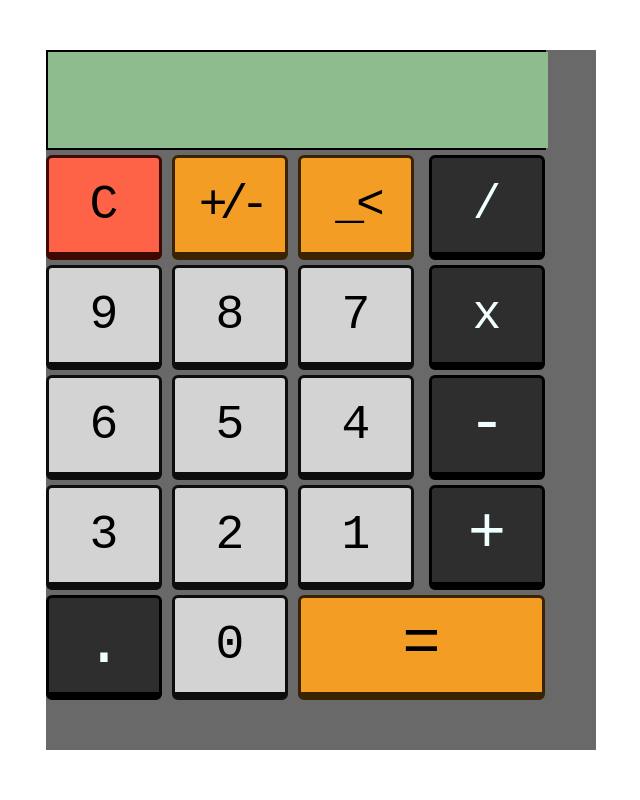
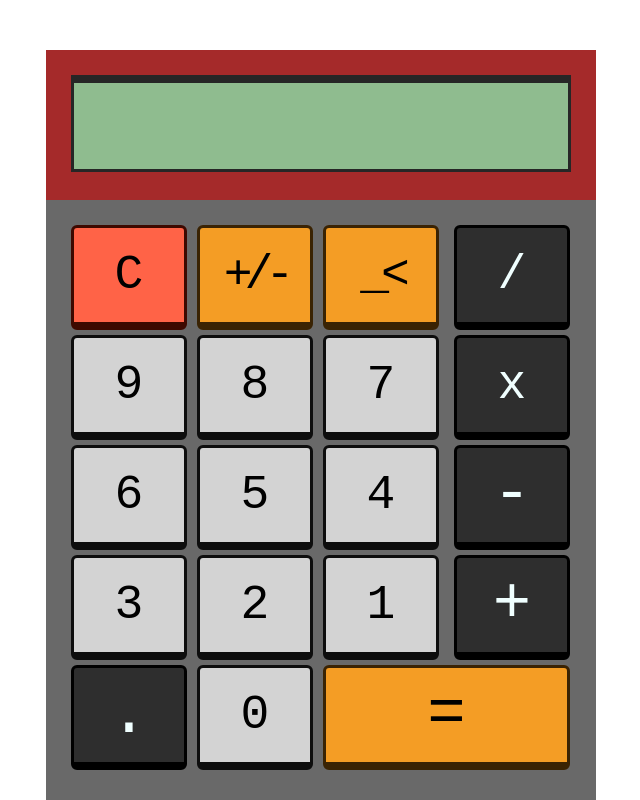
Before and after one commit to dragonvedb/calculator, a plain HTML site: page index.html in a window 1280 px wide. Shown: the whole page, without its empty margins (338-978 px from the left). Drawn offline with Linux system fonts and the light colour scheme; a web font is replaced by a local one.

Commit message:
Position display and button sections inside the device

```diff
--- a/styles.css
+++ b/styles.css
@@ -9,7 +9,7 @@
 }
 
 #device {
-    height: 700px;
+    height: 750px;
     width: 550px;
     margin-left: 30%;
     margin-top: 50px;
@@ -18,27 +18,32 @@
 }
 
 #top {
-    height: 100px;
-    width: 500px;
+    height: 150px;
+    /*width: 500px;*/
+    margin: auto;
+    padding-top: 25px;
     display: flex;
     flex-direction: column;
-    border: black 2px solid;
+    align-items: center;
+    background-color: brown;
 }
 
 #display {
     height: 65px;
     width: 500px;
-    /*align-self: center;*/
     text-align: end;
     font-size: 2.6em;
-    /*border: black 2px solid;*/
+    border: hsl(0, 0%, 15%) 3px solid;
+    border-top: none;
 }
 
 #small-display {
     height: 32px;
     width: 500px;
-    /*border: black 2px solid;*/
     font-size: 1.2em;
+    border: hsl(0, 0%, 15%) 3px solid;
+    border-bottom: none;
+    border-top-width: 8px;
 }
 
 #display,
@@ -53,7 +58,9 @@
     flex-wrap: wrap;
     column-gap: 10px;
     row-gap: 5px;
-    margin-top: 5px;
+    margin: auto;
+    margin-top: 25px;
+    width: 500px;
 }
 
 .socket button {
```
